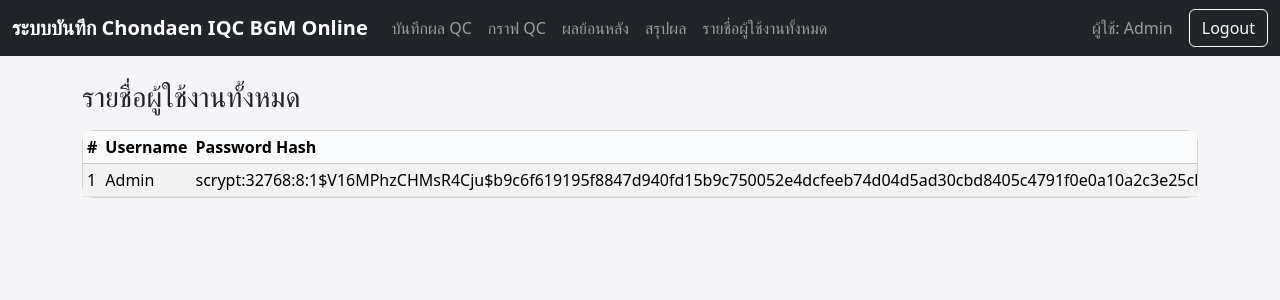
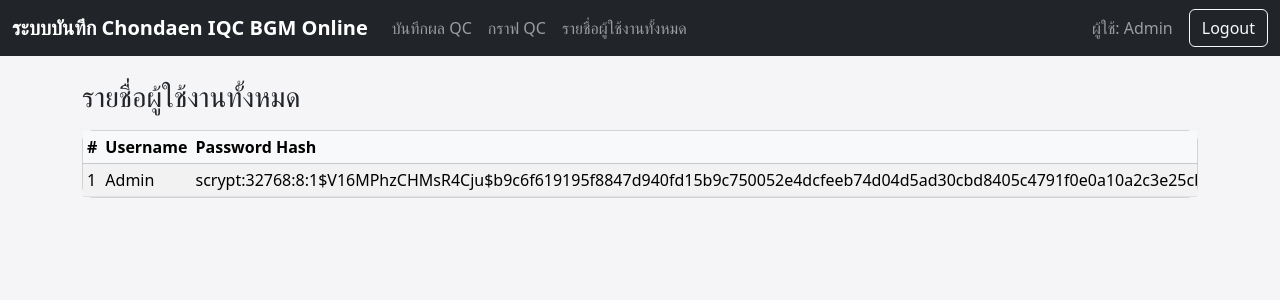
Before and after one commit to Chondaenlab/chondaen-iqc-bgm, a Flask app: page /admin/users in a window 1280 px wide. Shown: the top 300 px of the page. Run offline with Flask 3, Linux system fonts and the light colour scheme; a user stored in the database is signed in; data comes from the database, SQL or seed files in the repository.

Commit message:
Fix navbar remove missing endpoints

```diff
--- a/templates/base.html
+++ b/templates/base.html
@@ -51,16 +51,10 @@
 
             <!-- เมนูเฉพาะ Admin -->
             {% if is_admin %}
-            <li class="nav-item">
-              <a class="nav-link" href="{{ url_for('qc_history') }}">ผลย้อนหลัง</a>
-            </li>
-            <li class="nav-item">
-              <a class="nav-link" href="{{ url_for('qc_summary') }}">สรุปผล</a>
-            </li>
-            <li class="nav-item">
-              <a class="nav-link" href="{{ url_for('admin_users') }}">รายชื่อผู้ใช้งานทั้งหมด</a>
-            </li>
-            {% endif %}
+             <li class="nav-item">
+             <a class="nav-link" href="{{ url_for('admin_users') }}">รายชื่อผู้ใช้งานทั้งหมด</a>
+             </li>
+          {% endif %}
           </ul>
 
           <span class="navbar-text me-3">
```
